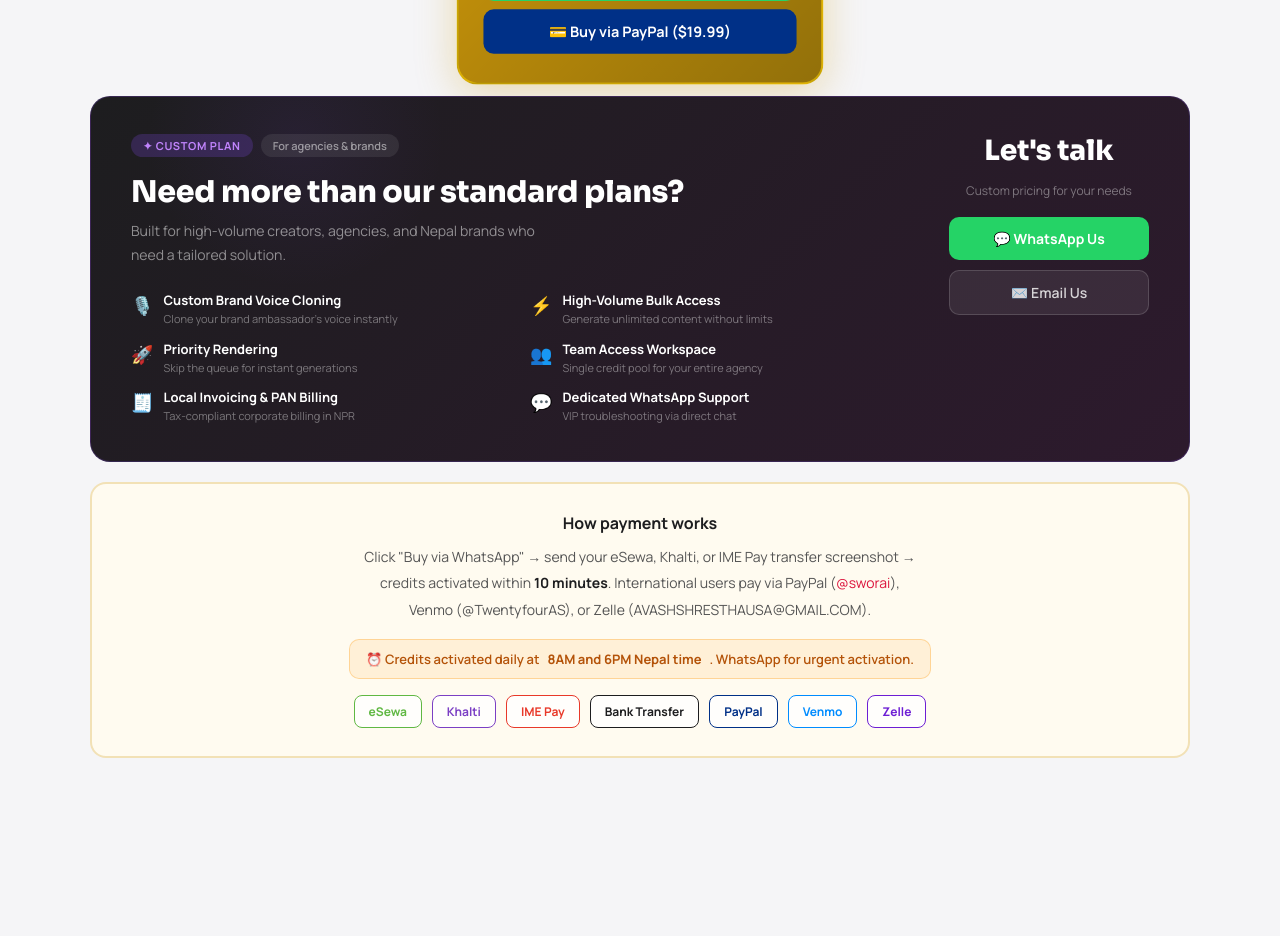
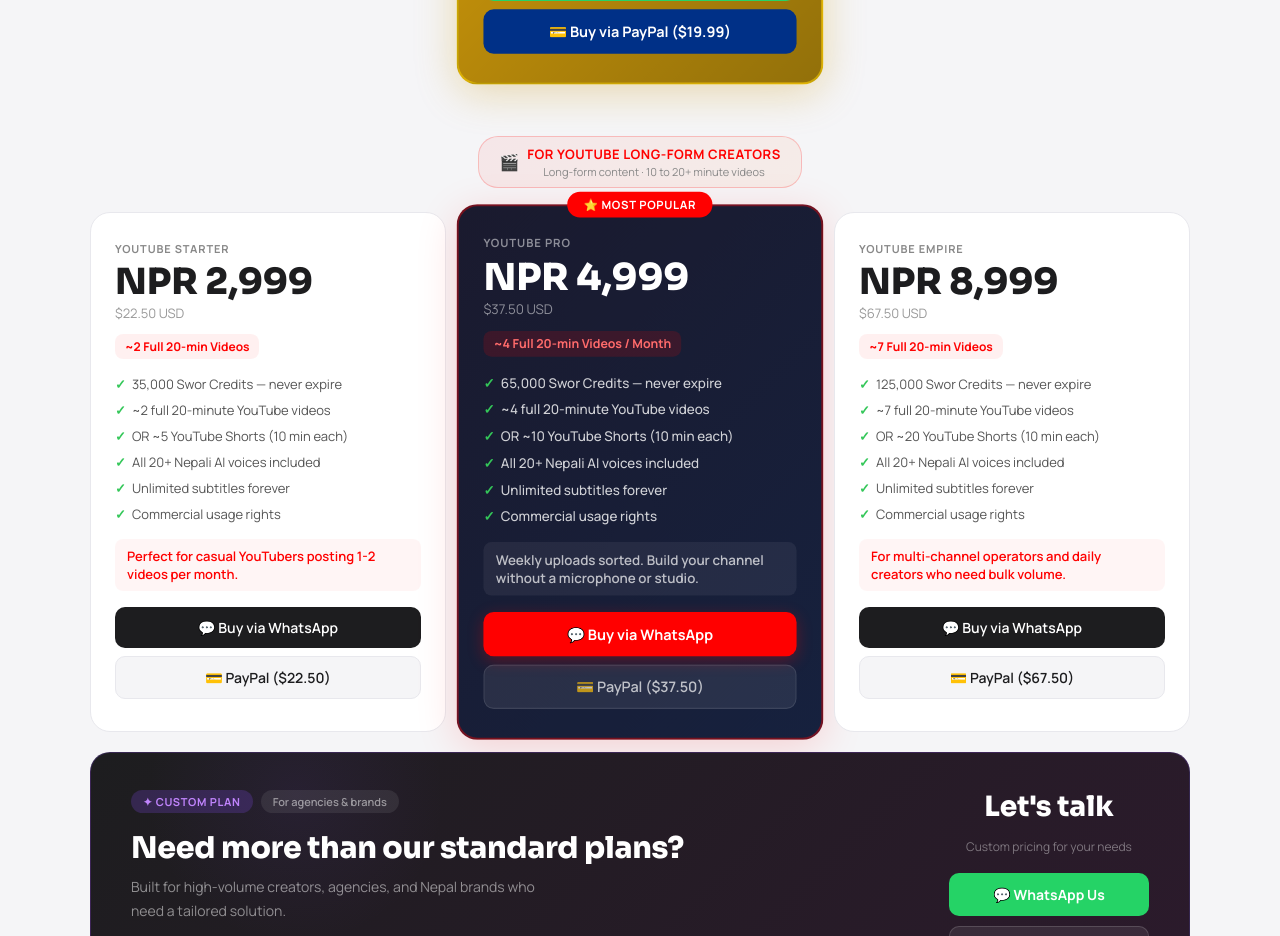
Before and after one commit to avashshrestha89/nepali-ai-tools, a Next.js app: page / in a window 1280 px wide. Shown: the part 5680-6616 px from the top of the page. Built offline with nearby package versions, Linux system fonts and the light colour scheme.

Commit message:
Update index.js

```diff
--- a/pages/index.js
+++ b/pages/index.js
@@ -894,6 +894,138 @@
 
 </div>
 
+{/* YOUTUBE LONG-FORM LABEL */}
+<div style={{textAlign:'center',margin:'60px 0 24px'}}>
+  <div style={{display:'inline-flex',alignItems:'center',gap:8,background:'linear-gradient(135deg,rgba(255,0,0,.06),rgba(255,100,0,.06))',border:'1.5px solid rgba(255,0,0,.2)',borderRadius:20,padding:'8px 20px'}}>
+    <span style={{fontSize:16}}>🎬</span>
+    <div>
+      <div style={{fontSize:13,fontWeight:800,color:'#FF0000',letterSpacing:'0.04em'}}>FOR YOUTUBE LONG-FORM CREATORS</div>
+      <div style={{fontSize:11,color:'#888',marginTop:1}}>Long-form content · 10 to 20+ minute videos</div>
+    </div>
+  </div>
+</div>
+
+{/* YOUTUBE PACKS GRID */}
+<div style={{display:'grid',gridTemplateColumns:isMobile?'1fr':'repeat(3,1fr)',gap:16,marginBottom:20}}>
+
+  {/* YOUTUBE STARTER */}
+  <div style={{background:'#fff',borderRadius:20,padding:'28px 24px',border:'1.5px solid #e8e8ed',position:'relative'}}>
+    <div style={{fontSize:11,fontWeight:700,color:'#888',letterSpacing:'0.08em',textTransform:'uppercase',marginBottom:8}}>YouTube Starter</div>
+    <div style={{fontFamily:'Sora,sans-serif',fontSize:36,fontWeight:800,color:'#1d1d1f',lineHeight:1,marginBottom:4}}>NPR 2,999</div>
+    <div style={{fontSize:13,color:'#999',marginBottom:12}}>$22.50 USD</div>
+    <div style={{display:'inline-flex',alignItems:'center',gap:6,background:'rgba(255,0,0,.06)',borderRadius:8,padding:'4px 10px',fontSize:12,fontWeight:700,color:'#FF0000',marginBottom:16}}>
+      ~2 Full 20-min Videos
+    </div>
+    <div style={{display:'flex',flexDirection:'column',gap:8,marginBottom:16}}>
+      {[
+        '35,000 Swor Credits — never expire',
+        '~2 full 20-minute YouTube videos',
+        'OR ~5 YouTube Shorts (10 min each)',
+        'All 20+ Nepali AI voices included',
+        'Unlimited subtitles forever',
+        'Commercial usage rights',
+      ].map(f=>(
+        <div key={f} style={{fontSize:13,color:'#555',display:'flex',alignItems:'flex-start',gap:6}}>
+          <span style={{color:'#34C759',fontWeight:700,flexShrink:0}}>✓</span> {f}
+        </div>
+      ))}
+    </div>
+    <div style={{fontSize:13,fontWeight:600,color:'#FF0000',marginBottom:16,background:'rgba(255,0,0,.04)',padding:'8px 12px',borderRadius:8}}>
+      Perfect for casual YouTubers posting 1-2 videos per month.
+    </div>
+    <div style={{display:'flex',flexDirection:'column',gap:8}}>
+      <a href="https://wa.me/19255379425?text=Hi! I want to buy the Swor AI YouTube Starter Pack (NPR 2,999). Please confirm."
+        target="_blank" rel="noreferrer"
+        style={{background:'#1d1d1f',color:'#fff',padding:'11px',borderRadius:10,fontSize:14,fontWeight:600,textDecoration:'none',textAlign:'center'}}>
+        💬 Buy via WhatsApp
+      </a>
+      <a href="https://paypal.me/sworai/22.50" target="_blank" rel="noreferrer"
+        style={{background:'#f5f5f7',color:'#1d1d1f',padding:'11px',borderRadius:10,fontSize:14,fontWeight:600,textDecoration:'none',textAlign:'center',border:'1px solid #e8e8ed'}}>
+        💳 PayPal ($22.50)
+      </a>
+    </div>
+  </div>
+
+  {/* YOUTUBE PRO — MOST POPULAR */}
+  <div style={{background:'linear-gradient(135deg,#1a1a2e 0%,#16213e 100%)',borderRadius:20,padding:'28px 24px',border:'2px solid rgba(255,0,0,.4)',position:'relative',boxShadow:'0 8px 40px rgba(255,0,0,.15)',transform:isMobile?'none':'scale(1.03)'}}>
+    <div style={{position:'absolute',top:-14,left:'50%',transform:'translateX(-50%)',background:'#FF0000',color:'#fff',fontSize:11,fontWeight:700,padding:'5px 16px',borderRadius:20,whiteSpace:'nowrap',letterSpacing:'0.06em'}}>
+      ⭐ MOST POPULAR
+    </div>
+    <div style={{fontSize:11,fontWeight:700,color:'rgba(255,255,255,.5)',letterSpacing:'0.08em',textTransform:'uppercase',marginBottom:8}}>YouTube Pro</div>
+    <div style={{fontFamily:'Sora,sans-serif',fontSize:36,fontWeight:800,color:'#fff',lineHeight:1,marginBottom:4}}>NPR 4,999</div>
+    <div style={{fontSize:13,color:'rgba(255,255,255,.5)',marginBottom:12}}>$37.50 USD</div>
+    <div style={{display:'inline-flex',alignItems:'center',gap:6,background:'rgba(255,0,0,.15)',borderRadius:8,padding:'4px 10px',fontSize:12,fontWeight:700,color:'#FF6B6B',marginBottom:16}}>
+      ~4 Full 20-min Videos / Month
+    </div>
+    <div style={{display:'flex',flexDirection:'column',gap:8,marginBottom:16}}>
+      {[
+        '65,000 Swor Credits — never expire',
+        '~4 full 20-minute YouTube videos',
+        'OR ~10 YouTube Shorts (10 min each)',
+        'All 20+ Nepali AI voices included',
+        'Unlimited subtitles forever',
+        'Commercial usage rights',
+      ].map(f=>(
+        <div key={f} style={{fontSize:13,color:'rgba(255,255,255,.8)',display:'flex',alignItems:'flex-start',gap:6,fontWeight:500}}>
+          <span style={{color:'#34C759',fontWeight:700,flexShrink:0}}>✓</span> {f}
+        </div>
+      ))}
+    </div>
+    <div style={{fontSize:13,fontWeight:600,color:'rgba(255,255,255,.7)',marginBottom:16,background:'rgba(255,255,255,.06)',padding:'8px 12px',borderRadius:8}}>
+      Weekly uploads sorted. Build your channel without a microphone or studio.
+    </div>
+    <div style={{display:'flex',flexDirection:'column',gap:8}}>
+      <a href="https://wa.me/19255379425?text=Hi! I want to buy the Swor AI YouTube Pro Pack (NPR 4,999). Please confirm."
+        target="_blank" rel="noreferrer"
+        style={{background:'#FF0000',color:'#fff',padding:'12px',borderRadius:10,fontSize:14,fontWeight:700,textDecoration:'none',textAlign:'center',boxShadow:'0 4px 16px rgba(255,0,0,.3)'}}>
+        💬 Buy via WhatsApp
+      </a>
+      <a href="https://paypal.me/sworai/37.50" target="_blank" rel="noreferrer"
+        style={{background:'rgba(255,255,255,.08)',color:'rgba(255,255,255,.7)',padding:'11px',borderRadius:10,fontSize:14,fontWeight:600,textDecoration:'none',textAlign:'center',border:'1px solid rgba(255,255,255,.1)'}}>
+        💳 PayPal ($37.50)
+      </a>
+    </div>
+  </div>
+
+  {/* YOUTUBE EMPIRE */}
+  <div style={{background:'#fff',borderRadius:20,padding:'28px 24px',border:'1.5px solid #e8e8ed',position:'relative'}}>
+    <div style={{fontSize:11,fontWeight:700,color:'#888',letterSpacing:'0.08em',textTransform:'uppercase',marginBottom:8}}>YouTube Empire</div>
+    <div style={{fontFamily:'Sora,sans-serif',fontSize:36,fontWeight:800,color:'#1d1d1f',lineHeight:1,marginBottom:4}}>NPR 8,999</div>
+    <div style={{fontSize:13,color:'#999',marginBottom:12}}>$67.50 USD</div>
+    <div style={{display:'inline-flex',alignItems:'center',gap:6,background:'rgba(255,0,0,.06)',borderRadius:8,padding:'4px 10px',fontSize:12,fontWeight:700,color:'#FF0000',marginBottom:16}}>
+      ~7 Full 20-min Videos
+    </div>
+    <div style={{display:'flex',flexDirection:'column',gap:8,marginBottom:16}}>
+      {[
+        '125,000 Swor Credits — never expire',
+        '~7 full 20-minute YouTube videos',
+        'OR ~20 YouTube Shorts (10 min each)',
+        'All 20+ Nepali AI voices included',
+        'Unlimited subtitles forever',
+        'Commercial usage rights',
+      ].map(f=>(
+        <div key={f} style={{fontSize:13,color:'#555',display:'flex',alignItems:'flex-start',gap:6}}>
+          <span style={{color:'#34C759',fontWeight:700,flexShrink:0}}>✓</span> {f}
+        </div>
+      ))}
+    </div>
+    <div style={{fontSize:13,fontWeight:600,color:'#FF0000',marginBottom:16,background:'rgba(255,0,0,.04)',padding:'8px 12px',borderRadius:8}}>
+      For multi-channel operators and daily creators who need bulk volume.
+    </div>
+    <div style={{display:'flex',flexDirection:'column',gap:8}}>
+      <a href="https://wa.me/19255379425?text=Hi! I want to buy the Swor AI YouTube Empire Pack (NPR 8,999). Please confirm."
+        target="_blank" rel="noreferrer"
+        style={{background:'#1d1d1f',color:'#fff',padding:'11px',borderRadius:10,fontSize:14,fontWeight:600,textDecoration:'none',textAlign:'center'}}>
+        💬 Buy via WhatsApp
+      </a>
+      <a href="https://paypal.me/sworai/67.50" target="_blank" rel="noreferrer"
+        style={{background:'#f5f5f7',color:'#1d1d1f',padding:'11px',borderRadius:10,fontSize:14,fontWeight:600,textDecoration:'none',textAlign:'center',border:'1px solid #e8e8ed'}}>
+        💳 PayPal ($67.50)
+      </a>
+    </div>
+  </div>
+
+</div>
           {/* Custom Plan */}
           <div style={{background:'linear-gradient(135deg,#1d1d1f 0%,#2d1a2d 100%)',borderRadius:20,padding:'36px 40px',marginBottom:20,border:'1px solid rgba(107,63,190,.3)',position:'relative',overflow:'hidden'}}>
             <div style={{position:'absolute',top:'-30%',left:'5%',width:300,height:300,borderRadius:'50%',background:'radial-gradient(circle,rgba(107,63,190,.1) 0%,transparent 70%)',pointerEvents:'none'}} />
```
